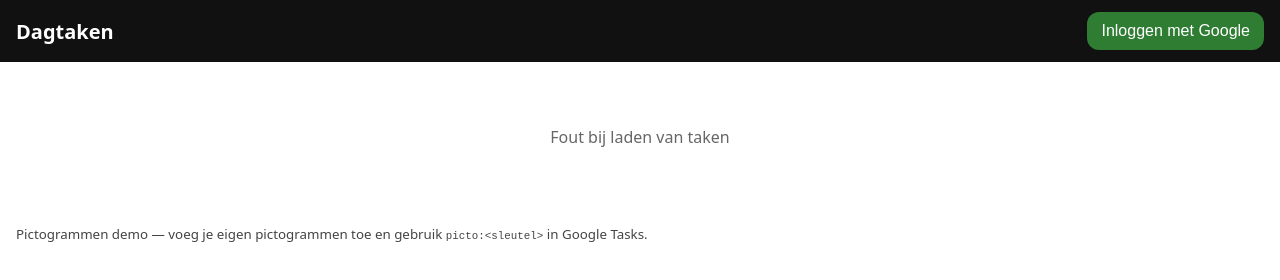
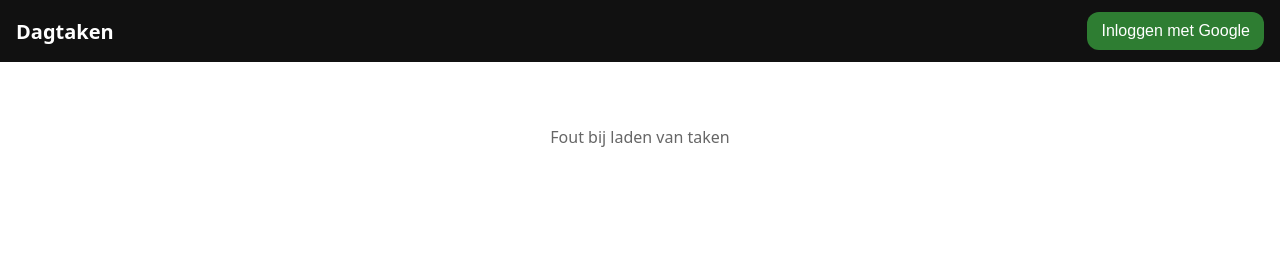
Before and after one commit to MrWriter87/GoogleTasksToPicto, a plain HTML site: page frontend/index.html in a window 1280 px wide. Drawn offline with Linux system fonts and the light colour scheme; no server answers.

Commit message:
Update index.html

```diff
--- a/frontend/index.html
+++ b/frontend/index.html
@@ -16,10 +16,6 @@
 
   <main id="grid" class="grid"></main>
 
-  <footer class="app-footer">
-    <small>Pictogrammen demo — voeg je eigen pictogrammen toe en gebruik <code>picto:&lt;sleutel&gt;</code> in Google Tasks.</small>
-  </footer>
-
   <script type="module" src="/app.js"></script>
 </body>
 </html>
```
